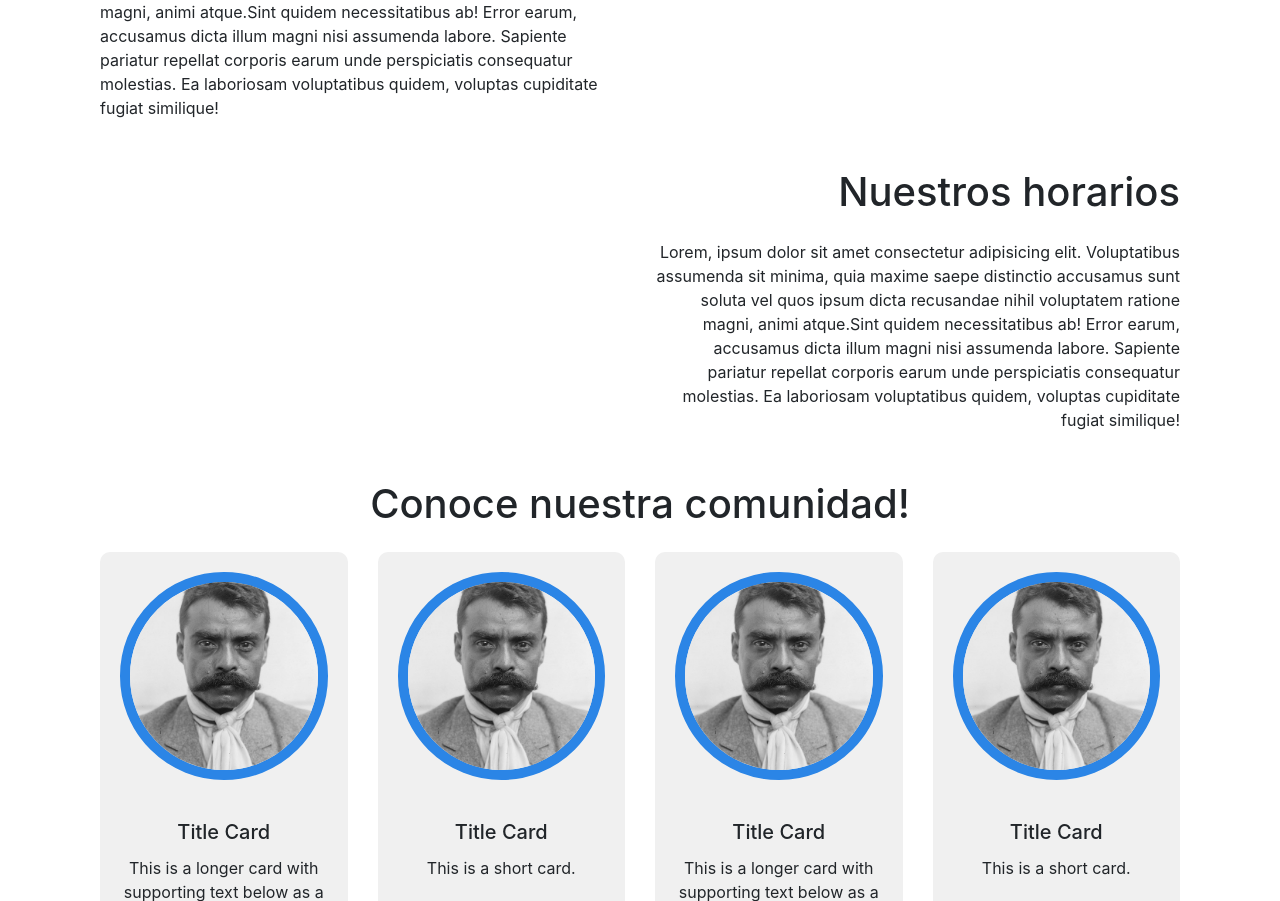
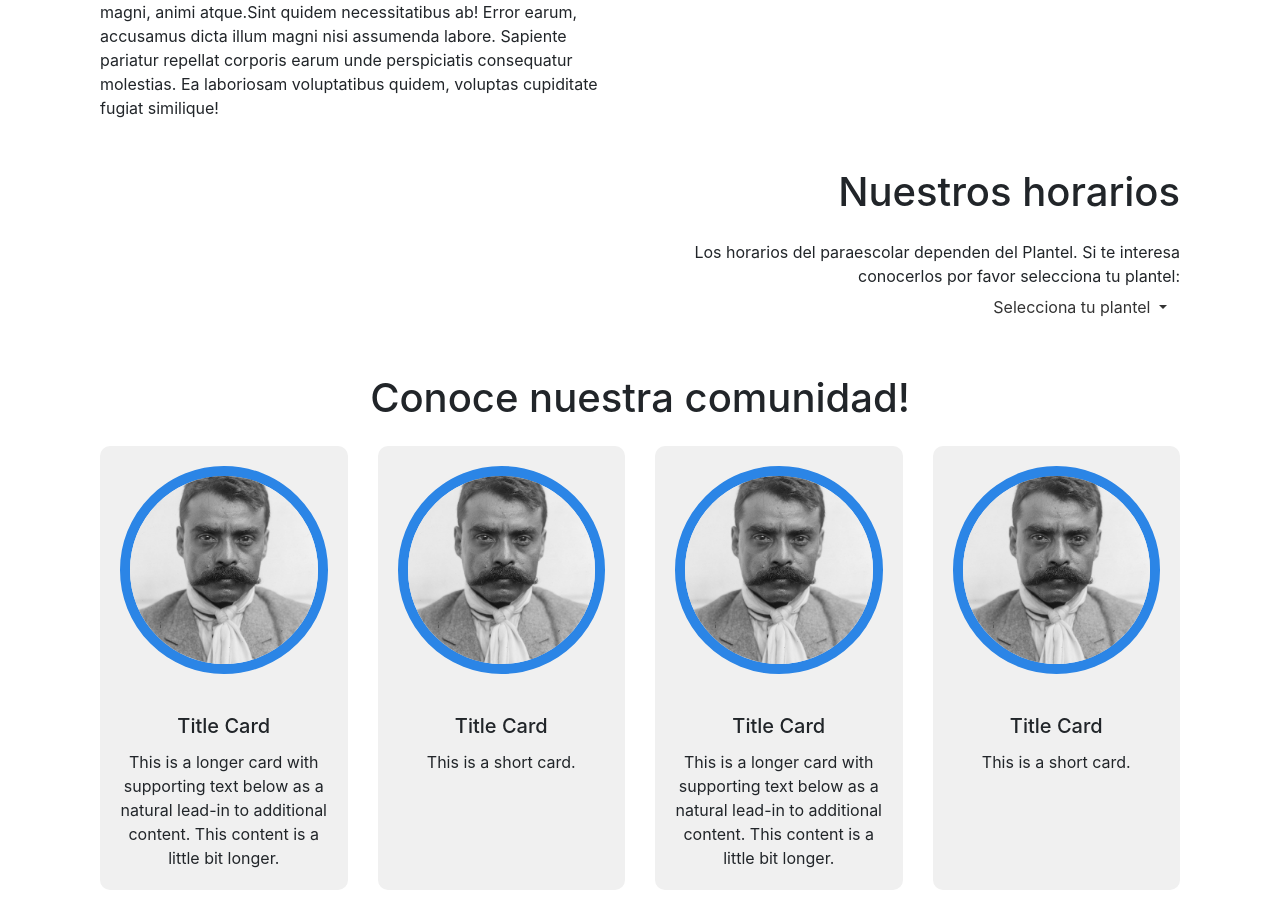
Before and after one commit to cobachih-dev/django-website, a Django app: page / in a window 1280 px wide. Shown: the part 1040-1941 px from the top of the page. Run offline with Django 3.2, Linux system fonts and the light colour scheme; some libraries are stand-ins or nearby versions.

Commit message:
Changes in Schedule

```diff
--- a/templates/base.html
+++ b/templates/base.html
@@ -19,5 +19,9 @@
     {% block container %}
     {% endblock container %}
     {% include "footer.html" %}
+
+    <script src="https://code.jquery.com/jquery-3.5.1.slim.min.js" integrity="sha384-DfXdz2htPH0lsSSs5nCTpuj/zy4C+OGpamoFVy38MVBnE+IbbVYUew+OrCXaRkfj" crossorigin="anonymous"></script>
+    <script src="https://cdn.jsdelivr.net/npm/popper.js@1.16.1/dist/umd/popper.min.js" integrity="sha384-9/reFTGAW83EW2RDu2S0VKaIzap3H66lZH81PoYlFhbGU+6BZp6G7niu735Sk7lN" crossorigin="anonymous"></script>
+    <script src="https://stackpath.bootstrapcdn.com/bootstrap/4.5.2/js/bootstrap.min.js" integrity="sha384-B4gt1jrGC7Jh4AgTPSdUtOBvfO8shuf57BaghqFfPlYxofvL8/KUEfYiJOMMV+rV" crossorigin="anonymous"></script>
 </body>
 </html>
--- a/templates/website/schedule.html
+++ b/templates/website/schedule.html
@@ -3,6 +3,16 @@
         Nuestros horarios
     </h1>
     <div class="p">
-        Lorem, ipsum dolor sit amet consectetur adipisicing elit. Voluptatibus assumenda sit minima, quia maxime saepe distinctio accusamus sunt soluta vel quos ipsum dicta recusandae nihil voluptatem ratione magni, animi atque.Sint quidem necessitatibus ab! Error earum, accusamus dicta illum magni nisi assumenda labore. Sapiente pariatur repellat corporis earum unde perspiciatis consequatur molestias. Ea laboriosam voluptatibus quidem, voluptas cupiditate fugiat similique!
+        Los horarios del paraescolar dependen del Plantel. Si te interesa conocerlos por favor selecciona tu plantel:
+    </div>
+    <div class="dropdown">
+        <button class="btn btn-secondary dropdown-toggle" type="submmit" id="dropdownMenuButton" data-toggle="dropdown" aria-haspopup="true" aria-expanded="false">
+            Selecciona tu plantel
+        </button>
+        <div class="dropdown-menu" aria-labelledby="dropdownMenuButton">
+            <a class="dropdown-item" href="#">Action</a>
+            <a class="dropdown-item" href="#">Another action</a>
+            <a class="dropdown-item" href="#">Something else here</a>
+        </div>
     </div>
 </div>
```
